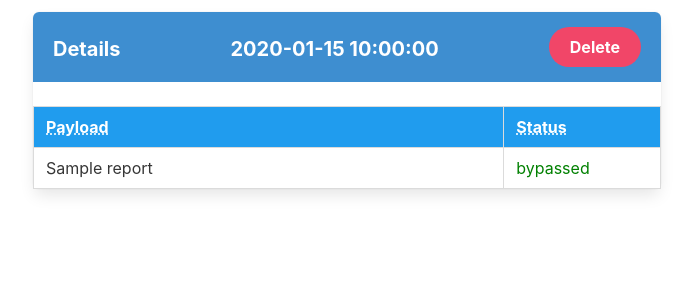
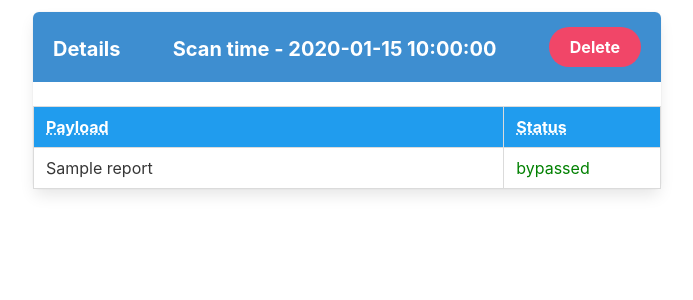
Before and after one commit to Houston2812/bas-interface, a Flask app: template flaskr/templates/scanner/report.html in a window 1280 px wide. Shown: the part 134-434 px from the top of the page, without its empty margins (293-986 px from the left). Run offline with Flask 2, Linux system fonts and the light colour scheme; the template is opened without the code that fills it: most values are stand-ins (such as "Sample title", 1, 10 or a date in 2020).

Commit message:
Interface improvments

```diff
--- a/flaskr/templates/scanner/report.html
+++ b/flaskr/templates/scanner/report.html
@@ -21,7 +21,7 @@
             Details
         </p>
         <p style="margin-top: 10px; margin-bottom: 5px;">
-            {{ time }}
+           Scan time - {{ time }}
         </p>
         <p>
             <a class="button is-rounded is-danger"  href="{{ url_for('scanner.delete_report', scan_id=scan_id ) }}">Delete</a>
```
